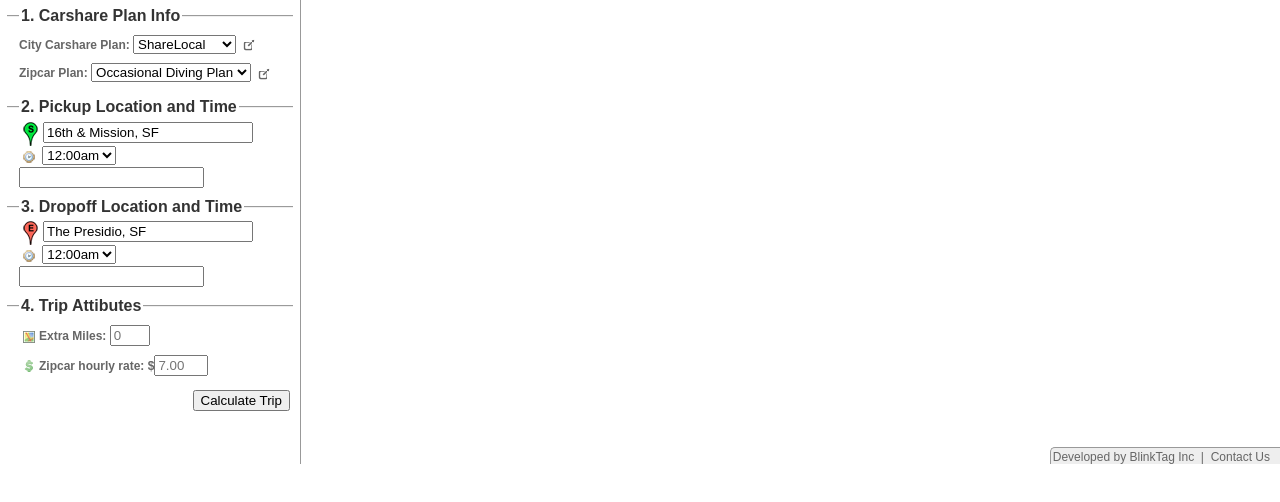
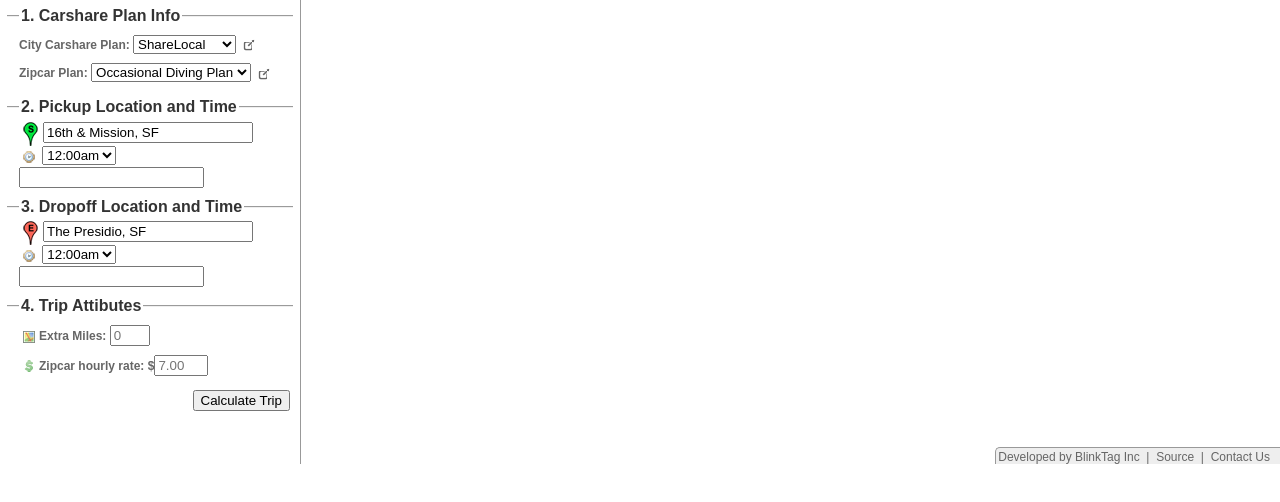
Before and after one commit to brendannee/modepick, a plain HTML site: page index.html in a window 1280 px wide. Shown: the part 36-538 px from the top of the page. Drawn offline with nearby package versions, Linux system fonts and the light colour scheme; a script that the page names is missing; a web font is replaced by a local one.

Commit message:
Updated bottom credits

```diff
--- a/index.html
+++ b/index.html
@@ -132,7 +132,7 @@
         <p>Be sure to enter your plan information at the top to use the correct rates. The most popular plan for each is selected by default.</p> <a href="#" onclick="$('#welcome_screen').fadeOut();"><img src="images/close.png" class="close" alt="close" title="Close" /></a>
       </div>
     </div>
-    <div id="bottomCredits">Developed by <a href='http://blinktag.com' title='BlinkTag Inc'>BlinkTag Inc</a> &nbsp;|&nbsp; <a href="mailto:info@blinktag.com" title="Email Us">Contact Us</a></div>
+    <div id="bottomCredits">Developed by <a href='http://blinktag.com' title='BlinkTag Inc'>BlinkTag Inc</a> &nbsp;|&nbsp; <a href='http://github.com/brendannee/modepick' title='Source on GitHub'>Source</a> &nbsp;|&nbsp; <a href="mailto:info@blinktag.com" title="Email Us">Contact Us</a></div>
   </div>
 
 
```
